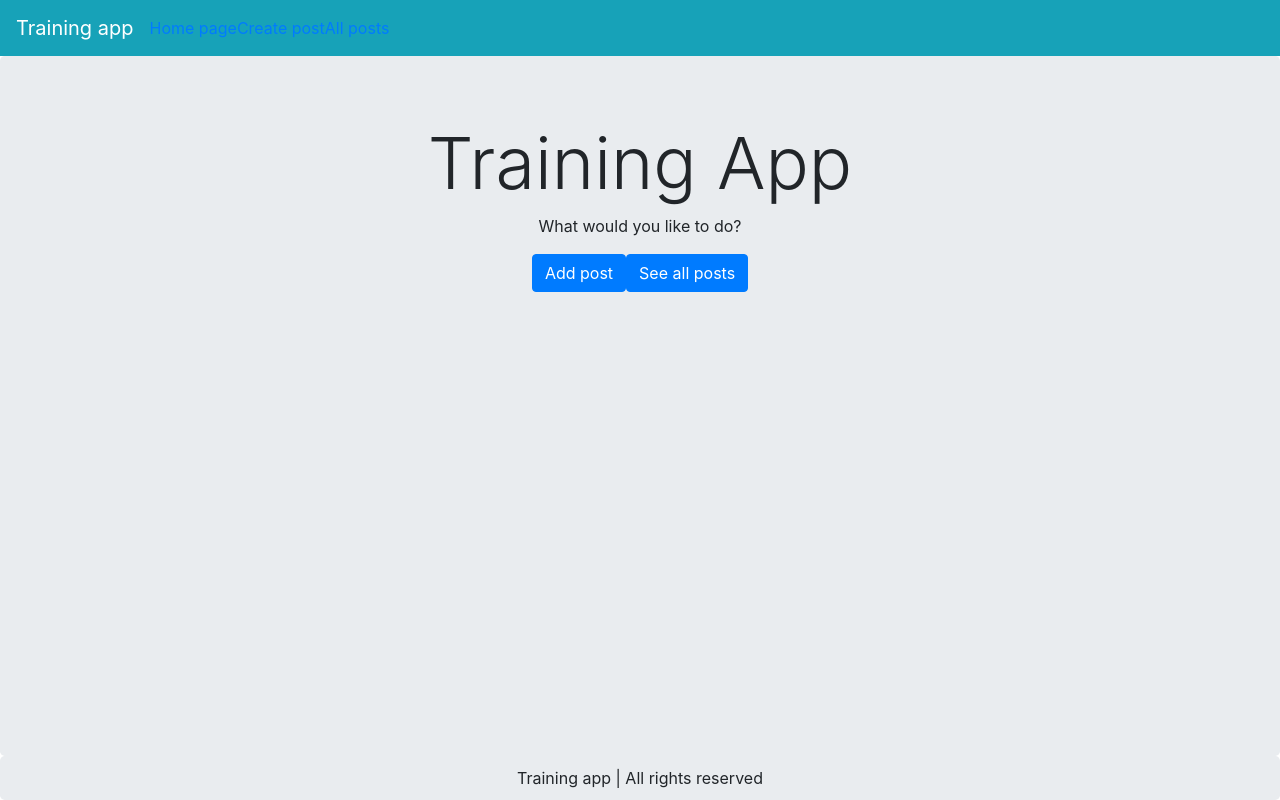
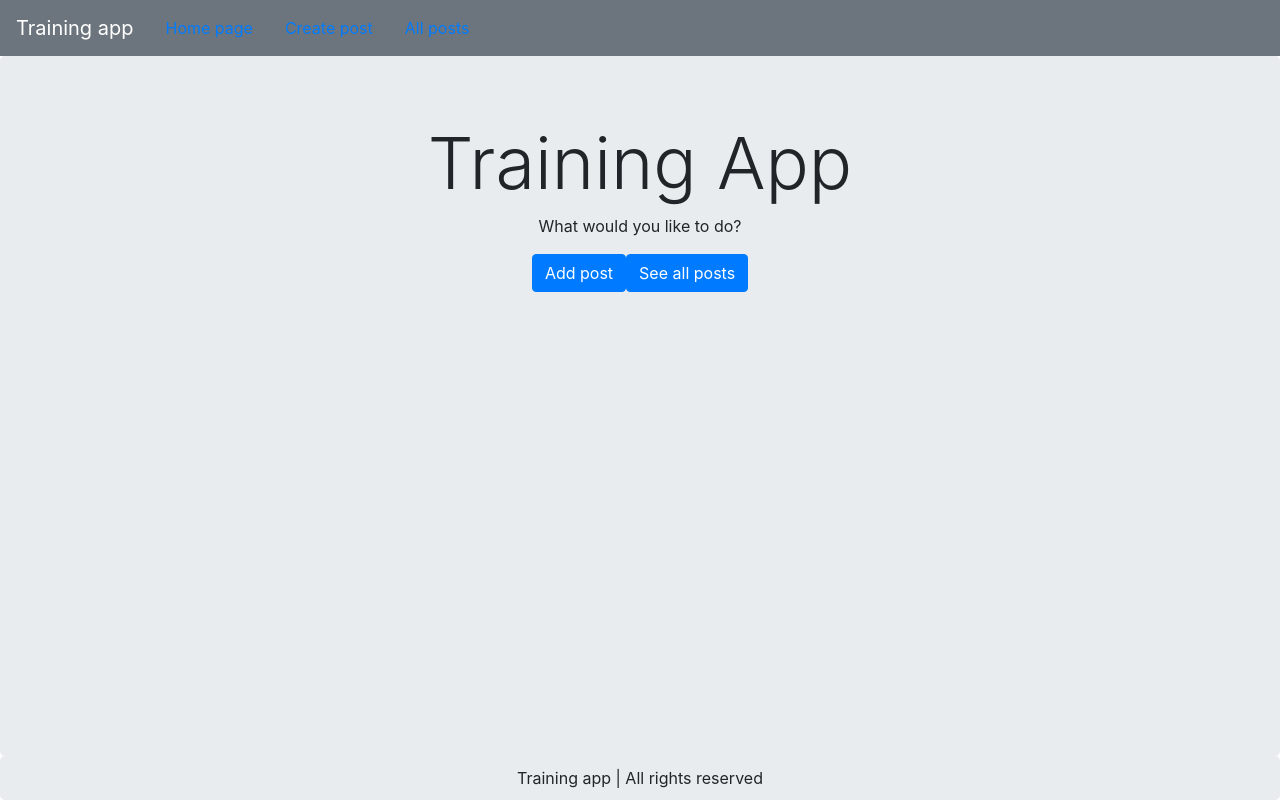
Before and after one commit to dariasobon/training-app, a Nuxt app: page / in a window 1280 px wide. Built offline with nearby package versions, Linux system fonts and the light colour scheme.

Commit message:
small bugfix in styling

```diff
--- a/components/Footer.vue
+++ b/components/Footer.vue
@@ -1,5 +1,5 @@
 <template>
-  <div>
+  <div class="footer">
     <b-jumbotron class="jumbotron">
       <p class="text-center">
         Training app | All rights reserved
@@ -20,4 +20,11 @@ export default {};
 p {
   margin-bottom: 0px;
 }
+.footer {
+  position: fixed;
+  left: 0;
+  bottom: 0;
+  width: 100%;
+  text-align: center;
+}
 </style>
--- a/components/Header.vue
+++ b/components/Header.vue
@@ -1,16 +1,18 @@
 <template>
   <div>
-    <b-navbar toggleable="lg" type="dark" variant="info">
+    <b-navbar toggleable="lg" type="dark" variant="secondary">
       <b-navbar-brand href="#">Training app</b-navbar-brand>
 
       <b-navbar-toggle target="nav-collapse"></b-navbar-toggle>
 
       <b-collapse id="nav-collapse" is-nav>
-        <b-navbar-nav>
-          <NuxtLink to="/">Home page</NuxtLink>
-          <NuxtLink to="/create-post">Create post</NuxtLink>
-          <NuxtLink to="/all">All posts</NuxtLink>
-        </b-navbar-nav>
+        <b-nav pills>
+          <b-nav-item><NuxtLink to="/">Home page</NuxtLink></b-nav-item>
+          <b-nav-item
+            ><NuxtLink to="/create-post">Create post</NuxtLink></b-nav-item
+          >
+          <b-nav-item><NuxtLink to="/all">All posts</NuxtLink></b-nav-item>
+        </b-nav>
       </b-collapse>
     </b-navbar>
   </div>
```
